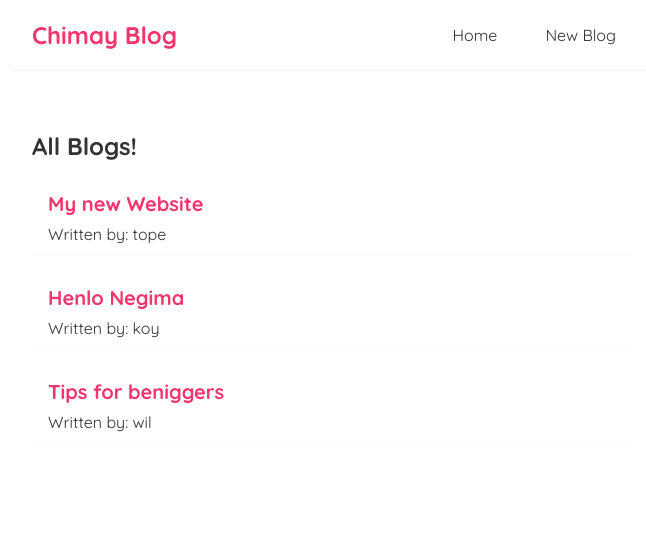
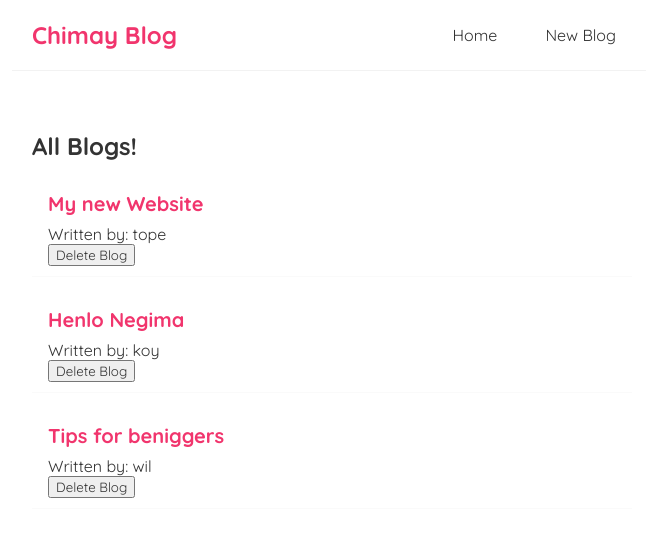
Before and after one commit to wystanyap/javron, a React (Create React App) app in the folder dojoblog/: page / in a window 1280 px wide. Shown: the top 536 px of the page, without its empty margins (308-954 px from the left). Built offline with nearby package versions, Linux system fonts and the light colour scheme.

Commit message:
functions as props

```diff
--- a/dojoblog/src/BlogList.js
+++ b/dojoblog/src/BlogList.js
@@ -1,6 +1,6 @@
-const BlogList = ({blogs, title}) => {
-    // const blogs = props.blogs;
-    // const title = props.title;
+const BlogList = ({blogs, title,handleDelete}) => {
+
+
 
 
     return (
@@ -10,6 +10,7 @@
             <div className="blog-preview" key={blog.id}>
                 <h2>{blog.title}</h2>
                 <p>Written by: {blog.author}</p>
+                <button onClick={() => handleDelete(blog.id)}>Delete Blog</button>
             </div>
             ))}
         </div>
--- a/dojoblog/src/Home.js
+++ b/dojoblog/src/Home.js
@@ -9,10 +9,14 @@
         {title:'Tips for beniggers', body:'lorem ipsum...', author:'wil', id: 3}
     ]);
 
+    const handleDelete = (id) => {
+        const newBlogs = blogs.filter(blog => blog.id !== id);
+        setBlogs(newBlogs);
+    }
 
     return (
         <div className="home">
-            <BlogList blogs={blogs} title="All Blogs!" />
+            <BlogList blogs={blogs} title="All Blogs!" handleDelete={handleDelete}/>
         </div>
      );
 }
```
